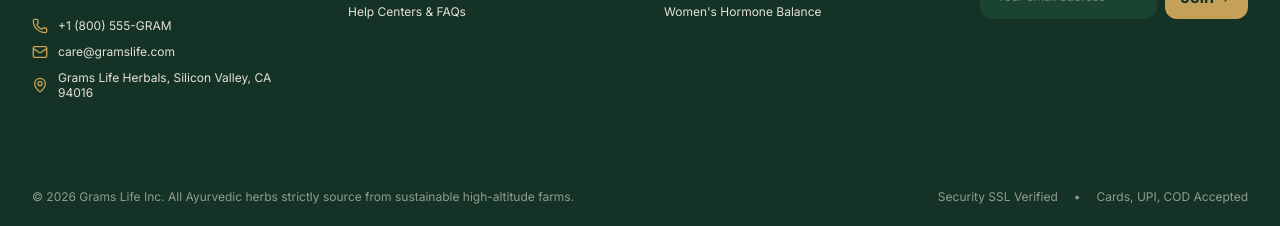
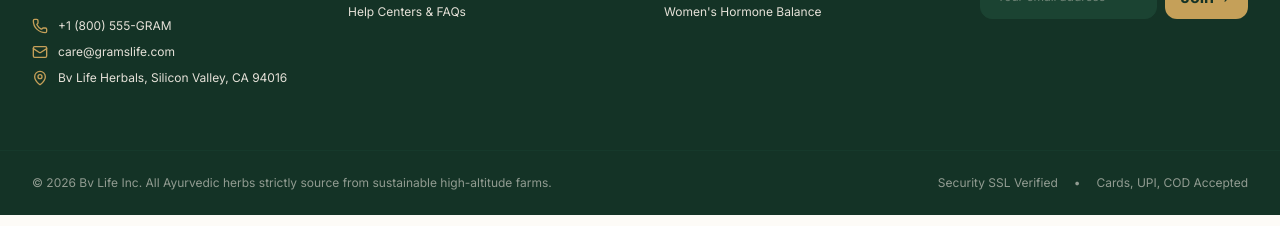
Before and after one commit to vkchoudhary05/BvLife-client, a React (Vite) app: page / in a window 1280 px wide. Shown: the part 3028-3254 px from the top of the page. Built offline with nearby package versions, Linux system fonts and the light colour scheme; no server answers; a web font is replaced by a local one.

Commit message:
add logo

```diff
--- a/index.html
+++ b/index.html
@@ -3,7 +3,7 @@
   <head>
     <meta charset="UTF-8" />
     <meta name="viewport" content="width=device-width, initial-scale=1.0" />
-    <title>Grams Life - Premium Organic Wellbeing</title>
+    <title>Bv Life - Premium Organic Wellbeing</title>
   </head>
   <body>
     <div id="root"></div>
--- a/src/App.tsx
+++ b/src/App.tsx
@@ -174,7 +174,7 @@
         if (Array.isArray(rRes)) setReviews(rRes);
 
       } catch (err) {
-        console.error("Error loading Grams Life baseline data: ", err);
+        console.error("Error loading Bv Life baseline data: ", err);
       }
     };
 
@@ -699,7 +699,7 @@
   };
 
   const activeSettings: WebsiteSettings = settings || {
-    logoName: "Grams Life",
+    logoName: "Bv Life",
     contactEmail: "care@gramslife.com",
     contactPhone: "+91 98765 43210",
     address: "Kerala, India",
--- a/src/components/Footer.tsx
+++ b/src/components/Footer.tsx
@@ -86,7 +86,7 @@
             </div>
             <div className="flex items-center gap-2.5">
               <MapPin className="w-4 h-4 text-brand-gold-500 flex-shrink-0" />
-              <span className="leading-tight">Grams Life Herbals, Silicon Valley, CA 94016</span>
+              <span className="leading-tight">Bv Life Herbals, Silicon Valley, CA 94016</span>
             </div>
           </div>
         </div>
@@ -157,7 +157,7 @@
       {/* Sub Footer */}
       <div className="bg-brand-green-955 border-t border-brand-green-800/40 py-6 text-xs text-brand-cream-300/60">
         <div className="max-w-7xl mx-auto px-4 sm:px-6 lg:px-8 flex flex-col md:flex-row justify-between items-center gap-4">
-          <p>© 2026 Grams Life Inc. All Ayurvedic herbs strictly source from sustainable high-altitude farms.</p>
+          <p>© 2026 Bv Life Inc. All Ayurvedic herbs strictly source from sustainable high-altitude farms.</p>
           <div className="flex gap-4 items-center">
             <span className="hover:text-brand-gold-500 cursor-pointer">Security SSL Verified</span>
             <span>•</span>
--- a/src/components/Navbar.tsx
+++ b/src/components/Navbar.tsx
@@ -204,7 +204,7 @@
                   ) : (
                     <>
                       <div className="px-4 py-2 border-b border-brand-green-600/10">
-                        <p className="text-sm font-semibold text-brand-green-800">Welcome to Grams Life</p>
+                        <p className="text-sm font-semibold text-brand-green-800">Welcome to Bv Life</p>
                         <p className="text-xs text-brand-green-600/70">Connect to synchronize your holistic cart & health logs.</p>
                       </div>
                       <button
--- a/src/lib/translations.ts
+++ b/src/lib/translations.ts
@@ -88,7 +88,7 @@
     "test_2_comment": "\"As an software engineer, constant coding burnt out my energy. Ashwagandha root capsules KSM-66 changed my sleep entirely. I wake up completely rested. My daily anxiety has vanished. Truly the gold-standard adaptogen.\"",
     "test_2_author": "Kartik Sharma",
     "test_2_role": "Verified Tech Lead",
-    "test_3_comment": "\"I suffered chronic bloating and constipation for 5 years. Tried countless digestion syrups. Grams Life Triphala powder cured my digestive agni in exactly 12 days. I take a teaspoon in warm water before bedtime. Felt lighter immediately!\"",
+    "test_3_comment": "\"I suffered chronic bloating and constipation for 5 years. Tried countless digestion syrups. Bv Life Triphala powder cured my digestive agni in exactly 12 days. I take a teaspoon in warm water before bedtime. Felt lighter immediately!\"",
     "test_3_author": "Samyuktha Reddy",
     "test_3_role": "Verified Yoga Acharya",
 
--- a/src/pages/Dashboard.tsx
+++ b/src/pages/Dashboard.tsx
@@ -294,7 +294,7 @@
       <div className="max-w-md mx-auto text-center py-20 space-y-4">
         <ShieldAlert className="w-12 h-12 text-brand-gold-500 mx-auto" />
         <h3 className="font-serif text-xl font-bold text-brand-green-800">Sacred Access Required</h3>
-        <p className="text-xs text-brand-green-600/70">Please authenticate with Grams Life to review your order chronicles.</p>
+        <p className="text-xs text-brand-green-600/70">Please authenticate with Bv Life to review your order chronicles.</p>
         <button onClick={() => onNavigate('home')} className="bg-brand-green-700 text-brand-cream-100 font-bold px-6 py-2.5 rounded-xl text-xs">
           Return to home
         </button>
@@ -319,7 +319,7 @@
               <div className="flex items-center gap-2">
                 <span className="text-[9px] font-extrabold uppercase tracking-widest text-brand-gold-400 bg-brand-gold-500/10 border border-brand-gold-500/20 px-2 py-0.5 rounded-full">Administrative Node</span>
               </div>
-              <h1 className="font-serif text-2xl font-bold tracking-tight mt-1 text-brand-cream-50">Grams Life Admin Panel</h1>
+              <h1 className="font-serif text-2xl font-bold tracking-tight mt-1 text-brand-cream-50">Bv Life Admin Panel</h1>
               <p className="text-xs text-brand-cream-300/80 mt-0.5">Apothecary Director: <span className="font-semibold text-brand-cream-50">{user.fullName}</span> ({user.email})</p>
             </div>
           </div>
@@ -1204,7 +1204,7 @@
                     G
                   </div>
                   <div>
-                    <h2 className="font-serif text-2xl font-bold tracking-tight text-brand-green-900 leading-none">Grams Life</h2>
+                    <h2 className="font-serif text-2xl font-bold tracking-tight text-brand-green-900 leading-none">Bv Life</h2>
                     <span className="text-[10px] uppercase tracking-widest text-brand-gold-700 font-extrabold mt-1 block">Ayurvedic Sanctuary</span>
                   </div>
                 </div>
@@ -1305,7 +1305,7 @@
                 </p>
                 <div className="space-y-0.5">
                   <p className="text-[10px] font-bold text-brand-gold-700 uppercase tracking-widest">Aacharya Dhanvantari</p>
-                  <p className="text-[9px] text-brand-green-600/60 uppercase">Chief Apothecary • Grams Life Sanctuary</p>
+                  <p className="text-[9px] text-brand-green-600/60 uppercase">Chief Apothecary • Bv Life Sanctuary</p>
                 </div>
               </div>
 
--- a/src/pages/StaticPages.tsx
+++ b/src/pages/StaticPages.tsx
@@ -55,7 +55,7 @@
           </h2>
           <div className="prose prose-brand text-xs sm:text-sm text-brand-green-800 space-y-4 leading-relaxed">
             <p>
-              At <strong className="font-bold">Grams Life</strong>, we believe that the transport of therapeutic herbs is a sacred ritual. Every formulation, root capsule, and skincare elixir is packaged in premium protective containers to guard biochemical potency during shipment.
+              At <strong className="font-bold">Bv Life</strong>, we believe that the transport of therapeutic herbs is a sacred ritual. Every formulation, root capsule, and skincare elixir is packaged in premium protective containers to guard biochemical potency during shipment.
             </p>
             <h4 className="font-serif text-base font-bold text-brand-green-900 pt-2">1. Shipping Logistics & Coverage</h4>
             <p>
@@ -109,7 +109,7 @@
           </h2>
           <div className="prose prose-brand text-xs sm:text-sm text-brand-green-800 space-y-4 leading-relaxed">
             <p>
-              Grams Life values the security of your Ayurvedic personal biological health logs. We never trade, rent, or sell user personal identifiers, health symptoms, or order histories.
+              Bv Life values the security of your Ayurvedic personal biological health logs. We never trade, rent, or sell user personal identifiers, health symptoms, or order histories.
             </p>
             <h4 className="font-serif text-base font-bold text-brand-green-900 pt-2">1. Data Collected</h4>
             <p>
@@ -131,7 +131,7 @@
           </h2>
           <div className="prose prose-brand text-xs sm:text-sm text-brand-green-800 space-y-4 leading-relaxed">
             <p>
-              Welcome to the Grams Life digital platform. By accessing our wellness shop and interacting with our AI Acharya consultant, you agree to comply with the terms documented below.
+              Welcome to the Bv Life digital platform. By accessing our wellness shop and interacting with our AI Acharya consultant, you agree to comply with the terms documented below.
             </p>
             <h4 className="font-serif text-base font-bold text-brand-green-900 pt-2">1. Medical Disclaimer</h4>
             <p>
@@ -139,7 +139,7 @@
             </p>
             <h4 className="font-serif text-base font-bold text-brand-green-900 pt-2">2. Pricing & Payments</h4>
             <p>
-              Grams Life reserves the right to modify prices, discontinue limited botanical batches, or alter discount coupons depending on high-altitude herb sourcing availability. All transactions are securely audited.
+              Bv Life reserves the right to modify prices, discontinue limited botanical batches, or alter discount coupons depending on high-altitude herb sourcing availability. All transactions are securely audited.
             </p>
           </div>
         </div>
@@ -327,7 +327,7 @@
 
               <div className="relative z-10 pt-8 border-t border-brand-cream-100/10 space-y-3">
                 <p className="text-xs text-brand-cream-100/80 leading-relaxed max-w-md">
-                  Historically, master healers measured extracts not in standardized volumes, but in precise ratios tailored to the local atmosphere and biological soil cycles. <strong>Grams Life</strong> honors this micro-accuracy down to the milligram.
+                  Historically, master healers measured extracts not in standardized volumes, but in precise ratios tailored to the local atmosphere and biological soil cycles. <strong>Bv Life</strong> honors this micro-accuracy down to the milligram.
                 </p>
                 <div className="flex items-center gap-2">
                   <div className="w-6 h-6 rounded-full bg-brand-gold-500/20 flex items-center justify-center">
@@ -547,7 +547,7 @@
                   <div className="md:w-1/2" />
                   <div className="md:w-1/2 md:pl-10 space-y-2">
                     <span className="font-serif text-3xl font-bold text-brand-green-700 leading-none">Present Day</span>
-                    <h4 className="font-serif text-base font-bold text-brand-green-900">Grams Life Biological Sanctuary</h4>
+                    <h4 className="font-serif text-base font-bold text-brand-green-900">Bv Life Biological Sanctuary</h4>
                     <p className="text-xs text-brand-green-800/80 leading-relaxed">
                       We bring this 5,000-year legacy into an interactive digital age. By linking ancient diagnostic principles with dynamic smart tracking, we help you trace every gram of our formula and align your elements.
                     </p>
```
Also changed, not shown: 2 other files (tests, documents, lock files or other folders).
